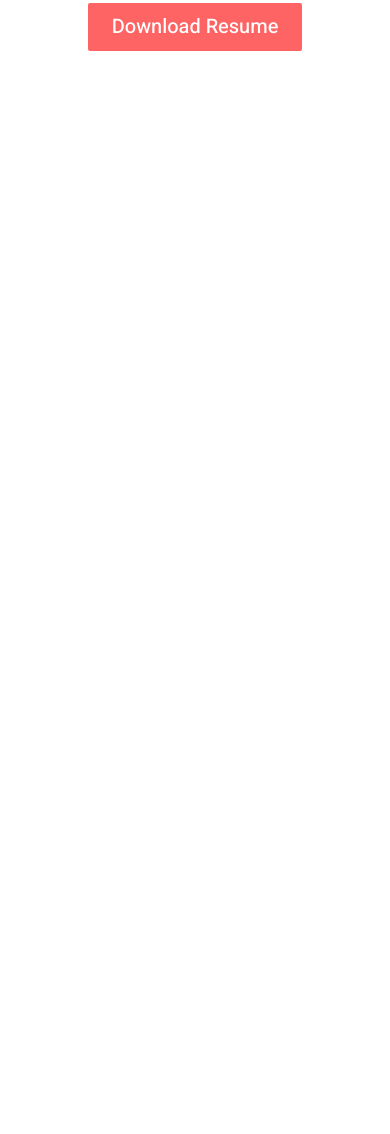
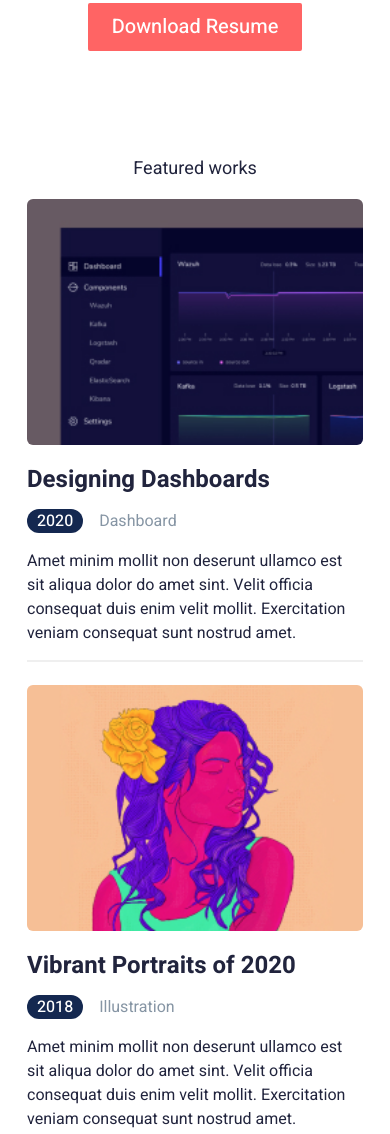
Before and after one commit to OlegBon/cbs-frontend-202601, a plain HTML site: page resume/index.html in a window 390 px wide. Shown: the part 544-1678 px from the top of the page. Before the commit the page ends 844 px from the top, so only its background shows below. Drawn offline with Linux system fonts and the light colour scheme.

Commit message:
feat: implement featured works section with semantic article tags

```diff
--- a/resume/index.html
+++ b/resume/index.html
@@ -51,6 +51,68 @@
           </div>
         </section>
       </div>
+      <section class="featured-works">
+        <div class="container">
+          <h2>Featured works</h2>
+          <div class="works-list">
+            <article class="work">
+              <img
+                src="./img/fw-01-designing-dshboards.jpg"
+                alt="Designing Dashboards"
+              />
+              <div class="work__description">
+                <h3>Designing Dashboards</h3>
+                <span class="work__badge">2020</span>
+                <span class="work__tech">Dashboard</span>
+                <p>
+                  Amet minim mollit non deserunt ullamco est sit aliqua dolor do
+                  amet sint. Velit officia consequat duis enim velit mollit.
+                  Exercitation veniam consequat sunt nostrud amet.
+                </p>
+              </div>
+              <!-- /.description -->
+            </article>
+            <!-- /.work -->
+            <article class="work">
+              <img
+                src="./img/fw-02-vibrant-portraits-of-2020.jpg"
+                alt="Vibrant Portraits of 2020"
+              />
+              <div class="work__description">
+                <h3>Vibrant Portraits of 2020</h3>
+                <span class="work__badge">2018</span>
+                <span class="work__tech">Illustration</span>
+                <p>
+                  Amet minim mollit non deserunt ullamco est sit aliqua dolor do
+                  amet sint. Velit officia consequat duis enim velit mollit.
+                  Exercitation veniam consequat sunt nostrud amet.
+                </p>
+              </div>
+              <!-- /.description -->
+            </article>
+            <!-- /.work -->
+            <article class="work">
+              <img
+                src="./img/fw-03-36-days-of-malayalam-type.jpg"
+                alt="36 Days of Malayalam type"
+              />
+              <div class="work__description">
+                <h3>36 Days of Malayalam type</h3>
+                <span class="work__badge">2018</span>
+                <span class="work__tech">Typography</span>
+                <p>
+                  Amet minim mollit non deserunt ullamco est sit aliqua dolor do
+                  amet sint. Velit officia consequat duis enim velit mollit.
+                  Exercitation veniam consequat sunt nostrud amet.
+                </p>
+              </div>
+              <!-- /.description -->
+            </article>
+            <!-- /.work -->
+          </div>
+          <!-- /.featured-works -->
+        </div>
+      </section>
     </main>
     <script src="./scripts/main.js"></script>
   </body>
--- a/resume/styles/style.css
+++ b/resume/styles/style.css
@@ -32,6 +32,16 @@ header {
   }
 }
 
+main {
+  padding-bottom: 4rem;
+}
+
+@media (max-width: 768px) {
+  main {
+    padding-bottom: 2rem;
+  }
+}
+
 .container {
   width: 100%;
   max-width: 54rem;
@@ -44,6 +54,37 @@ header {
     max-width: 22rem;
     padding: 0 0.5rem;
   }
+}
+
+h2 {
+  font-size: 1.375rem;
+  font-weight: 400;
+  line-height: 3.75rem;
+  text-align: left;
+}
+
+@media (max-width: 768px) {
+  h2 {
+    font-size: 1.125rem;
+    text-align: center;
+  }
+}
+
+h3 {
+  font-size: 1.815rem;
+  font-weight: 700;
+  line-height: 2.75rem;
+}
+
+@media (max-width: 768px) {
+  h3 {
+    font-size: 1.5rem;
+    line-height: 1.875rem;
+  }
+}
+
+p {
+  font-size: 1rem;
 }
 /* END COMMON STYLES */
 
@@ -211,7 +252,6 @@ header {
 }
 
 .hero__info .hero__description {
-  font-size: 1rem;
   margin-top: 2.25rem;
   margin-bottom: 2.5rem;
 }
@@ -274,6 +314,101 @@ header {
     order: 1;
   }
 }
+/* END HERO */
+
+/* FUTURED WORKS */
+.featured-works {
+  margin-top: 2rem;
+}
+
+.works-list {
+  display: flex;
+  flex-direction: column;
+  gap: 4rem;
+}
+
+.work {
+  position: relative;
+  display: flex;
+  gap: 1.25rem;
+}
+
+.work::after {
+  content: "";
+  display: block;
+  width: 100%;
+  position: absolute;
+  bottom: 0;
+  top: 100%;
+  transform: translateY(-50%);
+  height: 0.0625rem;
+  background-color: #e0e0e0;
+  margin-top: 2rem;
+}
+
+.work:last-child::after {
+  content: none;
+}
+
+@media (max-width: 768px) {
+  .featured-works {
+    margin-top: 1.5rem;
+  }
+
+  .works-list {
+    gap: 2.5rem;
+  }
+
+  .work {
+    flex-direction: column;
+    align-items: center;
+  }
+
+  .work::after {
+    margin-top: 1rem;
+  }
+}
+
+.work img {
+  width: 16rem;
+  height: 11.25rem;
+  border-radius: 0.375rem;
+  object-fit: cover;
+  flex-shrink: 0;
+}
+
+@media (max-width: 768px) {
+  .work img {
+    width: 100%;
+    height: auto;
+  }
+}
+
+.work h3 {
+  margin-bottom: 0.875rem;
+}
+
+.work__badge {
+  background-color: #142850;
+  color: white;
+  padding: 0 0.625rem;
+  font-size: 1.125rem;
+  border-radius: 1rem;
+  margin-right: 1rem;
+}
+
+@media (max-width: 768px) {
+  .work__badge {
+    font-size: 1rem;
+    margin-right: 0.75rem;
+    font-weight: 500;
+  }
+}
+
+.work p {
+  margin-top: 1rem;
+}
+/* END FUTURED WORKS */
 /* END HOME PAGE */
 
 /* BLOG PAGE */
@@ -344,7 +479,8 @@ header {
 }
 
 .blog-article__date,
-.blog-article__tech {
+.blog-article__tech,
+.work__tech {
   font-size: 1.25rem;
   line-height: 2rem;
 }
@@ -368,7 +504,8 @@ header {
 
 @media (max-width: 768px) {
   .blog-article__date,
-  .blog-article__tech {
+  .blog-article__tech,
+  .work__tech {
     font-size: 1rem;
     line-height: 1.5rem;
   }
@@ -379,7 +516,8 @@ header {
   }
 }
 
-.blog-article__tech {
+.blog-article__tech,
+.work__tech {
   color: #8695a4;
 }
 /* END BLOG PAGE */
```
Also changed, not shown: resume/img/fw-01-designing-dshboards.jpg (added), resume/img/fw-02-vibrant-portraits-of-2020.jpg (added), resume/img/fw-03-36-days-of-malayalam-type.jpg (added).
